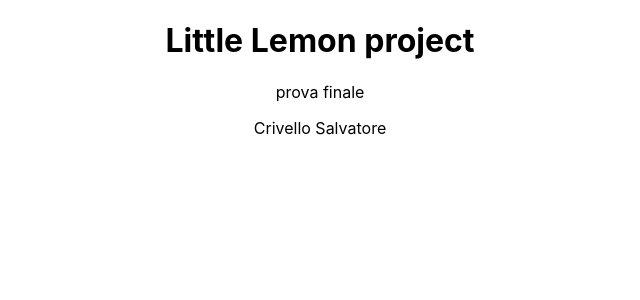
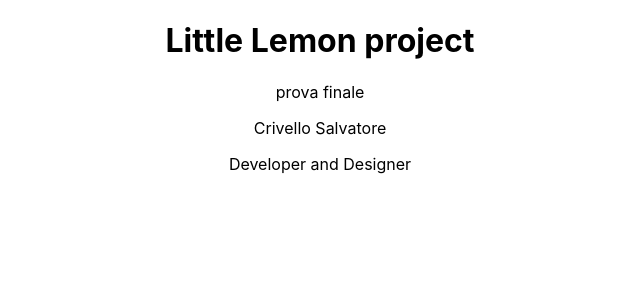
Before and after one commit to salvo-crivello/littleLemon, a React (Create React App) app in the folder little-lemon/: page / in a window 1280 px wide. Shown: the top 300 px of the page, without its empty margins (320-960 px from the left). Built offline with nearby package versions, Linux system fonts and the light colour scheme.

Commit message:
general setting 1

```diff
--- a/little-lemon/src/App.js
+++ b/little-lemon/src/App.js
@@ -6,6 +6,7 @@ function App() {
       <h1>Little Lemon project</h1>
       <p>prova finale</p>
       <p>Crivello Salvatore</p>
+      <p>Developer and Designer</p>
     </div>
   );
 }
```
